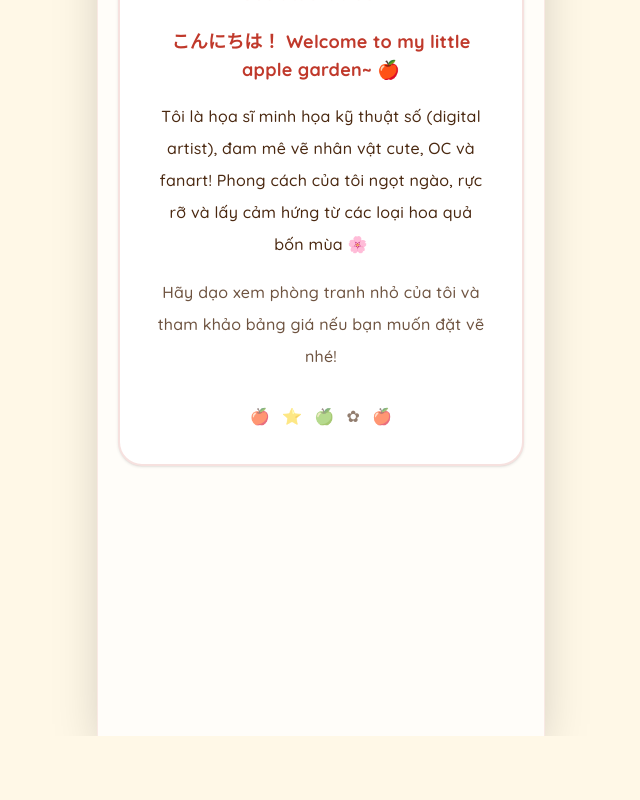
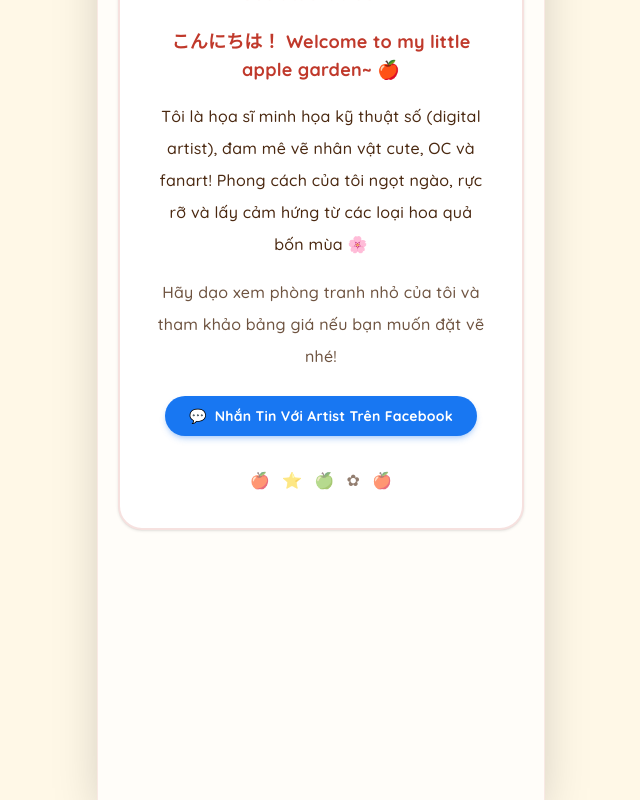
Before and after one commit to MrT223/Apple-Pie-Portfolio, a Next.js app: page / in a window 1280 px wide. Shown: the part 1850-2650 px from the top of the page, without its empty margins (319-959 px from the left). Before the commit the page ends 2586 px from the top, so only its background shows below. Built offline with nearby package versions, Linux system fonts and the light colour scheme; no server answers; the database is empty.

Commit message:
feat: cập nhật link Facebook artist Đinh Hương cho nút đặt commission, trang giới thiệu và bảng quản trị

```diff
--- a/src/app/admin/page.tsx
+++ b/src/app/admin/page.tsx
@@ -1213,6 +1213,29 @@ export default function AdminPage() {
                       className="w-full px-3.5 py-2.5 rounded-2xl border-2 border-apple-red/20 text-xs sm:text-sm text-[#4A2810] font-medium leading-relaxed bg-[#FFFDF9] focus:border-apple-red focus:outline-hidden"
                     />
                   </div>
+
+                  <div>
+                    <label className="block text-xs font-bold text-[#4A2810] mb-1 uppercase tracking-wider flex items-center gap-1.5">
+                      <span>🔵</span>
+                      <span>Link Facebook Của Artist</span>
+                    </label>
+                    <input
+                      type="url"
+                      value={formData.contact_facebook || ""}
+                      placeholder="https://www.facebook.com/..."
+                      onChange={(e) => {
+                        setFormData({
+                          ...formData,
+                          contact_facebook: e.target.value,
+                        });
+                        setHasChanges(true);
+                      }}
+                      className="w-full px-3.5 py-2 rounded-2xl border-2 border-apple-red/20 font-medium text-xs sm:text-sm text-[#4A2810] bg-[#FFFDF9] focus:border-apple-red focus:outline-hidden"
+                    />
+                    <p className="text-[11px] text-[#4A2810]/70 mt-1">
+                      Đường dẫn khi khách bấm nút <strong>&quot;Đặt Commission Ngay&quot;</strong> và nút nhắn tin ở mục About Me.
+                    </p>
+                  </div>
                 </div>
 
                 {/* Live Preview Card */}
--- a/src/components/AboutSection.tsx
+++ b/src/components/AboutSection.tsx
@@ -28,6 +28,24 @@ export default function AboutSection() {
           <p className="text-[#4A2810]/80 whitespace-pre-line">
             {about.outro}
           </p>
+
+          <div className="pt-2">
+            <a
+              href={settings.contact_facebook || "https://www.facebook.com/p/%C4%90inh-H%C6%B0%C6%A1ng-61591273319002/"}
+              target="_blank"
+              rel="noopener noreferrer"
+              id="about-facebook-cta"
+              className="
+                inline-flex items-center justify-center gap-2 px-6 py-2.5
+                bg-[#1877F2] hover:bg-[#166FE5] text-white font-extrabold text-sm rounded-full
+                shadow-md shadow-[#1877F2]/25 hover:shadow-lg hover:shadow-[#1877F2]/30
+                active:scale-95 transition-all duration-300 cursor-pointer
+              "
+            >
+              <span>💬</span>
+              <span>Nhắn Tin Với Artist Trên Facebook</span>
+            </a>
+          </div>
         </div>
 
         {/* Decorative bottom */}
--- a/src/components/PricingNotesSection.tsx
+++ b/src/components/PricingNotesSection.tsx
@@ -29,7 +29,7 @@ export default function PricingNotesSection() {
         {/* CTA */}
         <div className="mt-8 text-center">
           <a
-            href="https://facebook.com"
+            href={settings.contact_facebook || "https://www.facebook.com/p/%C4%90inh-H%C6%B0%C6%A1ng-61591273319002/"}
             target="_blank"
             rel="noopener noreferrer"
             id="pricing-order-cta"
--- a/src/lib/defaultData.ts
+++ b/src/lib/defaultData.ts
@@ -39,6 +39,7 @@ export interface SiteSettings {
   pricing_notes: string[];
   tos_sections: ToSSection[];
   about_me: AboutMeData;
+  contact_facebook?: string;
   gallery_version?: string;
 }
 
@@ -152,5 +153,6 @@ export const DEFAULT_SETTINGS: SiteSettings = {
   pricing_notes: DEFAULT_PRICING_NOTES,
   tos_sections: DEFAULT_TOS_SECTIONS,
   about_me: DEFAULT_ABOUT_ME,
+  contact_facebook: "https://www.facebook.com/p/%C4%90inh-H%C6%B0%C6%A1ng-61591273319002/",
   gallery_version: "1",
 };
```
